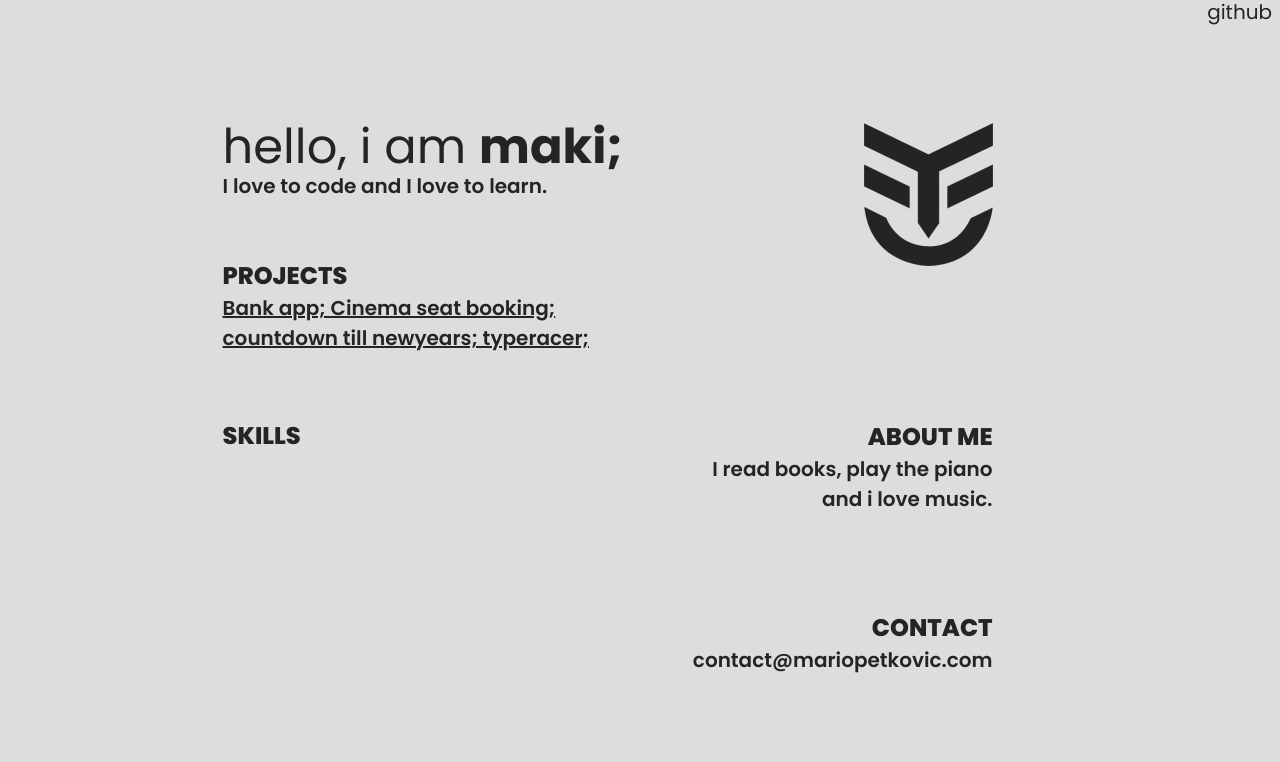
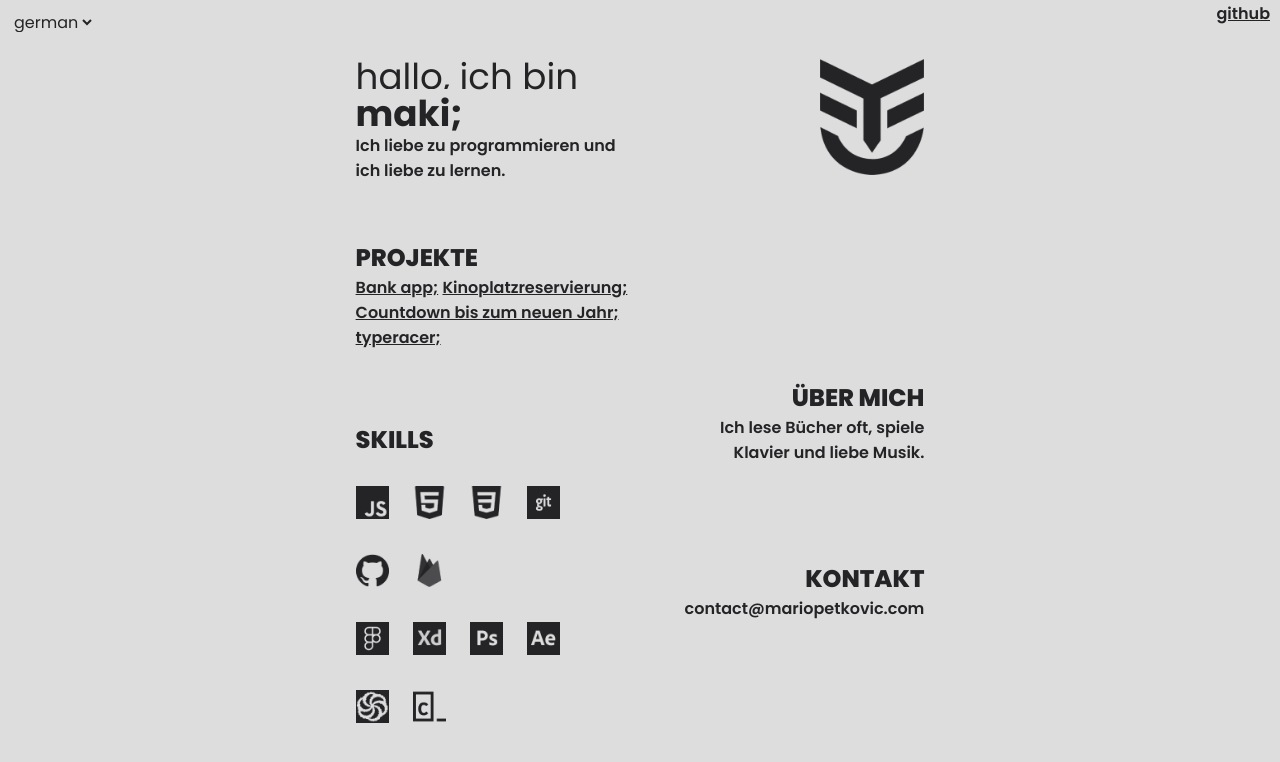
Before and after one commit to Mario-Pet/newPersonalWebsite, a plain HTML site: page index.html in a window 1280 px wide. Drawn offline with Linux system fonts and the light colour scheme.

Commit message:
added german, select still in progress

```diff
--- a/index.html
+++ b/index.html
@@ -9,24 +9,48 @@
     <script defer src="main.js"></script>
 </head>
 <body>
-    <span class="github">github</span>
+    <select>
+        <option>german</option>
+        <option>english</option>
+    </select>
+    <a class="line github" href="https://github.com/Mario-Pet">github</a>
     <div class="mainContainer">
         <div class="container">
             <section class="firstSection">
                 <div class="firstSectionFirstColumn">
-                    <span class="makiHeadline">hello, i am <span class="maki">maki;</span></span><br>
-                    <span class="line">I love to code and I love to learn.</span>
+                    <span class="makiHeadline">hallo, ich bin <span class="maki">maki;</span></span><br>
+                    <span class="line underHeadline">Ich liebe zu programmieren und ich liebe zu lernen.</span>
                 </div>
                 <div class="secondSectionFirstColumn">
-                    <span class="subHeadline">PROJECTS</span><br>
-                    <span class="projectsList line">Bank app; Cinema seat booking; countdown till newyears; typeracer;</span>
+                    <span class="subHeadline">PROJEKTE</span><br>
+
+                    <a href="projects/" class="line">Bank app;</a>
+                    <a href="projects/" class="line">Kinoplatzreservierung;</a>
+                    <a href="projects/" class="line">Countdown bis zum neuen Jahr;</a>
+                    <a href="projects/" class="line">typeracer;</a>
                 </div>
                 <div class="thirdSectionFirstColumn">
                     <span class="subHeadline">SKILLS</span>
                     <ul>
-                        <li></li>
-                        <li></li>
-                        <li></li>
+                        <li class="liFirstRow">
+                            <img title="Javascript" class="skillsImg liOther" src="imgs/wb/javascript.png">
+                            <img title="HTML5" class="skillsImg liOther" src="imgs/wb/html.png">
+                            <img title="CSS3" class="skillsImg liOther" src="imgs/wb/css.png">
+                            <img title="Git" class="skillsImg liOther" src="imgs/wb/git.png">
+                            <img title="Github" class="skillsImg liOther" src="imgs/wb/github.png">
+                            <img title="Firebase" class="skillsImg liOther" src="imgs/wb/firebase.png">
+                        </li>
+                        <li>
+                            <img title="Figma" class="skillsImg liOther" src="imgs/wb/figma.png">
+                            <img title="Adobe Xd" class="skillsImg liOther" src="imgs/wb/adobexd.png">
+                            <img title="Photoshop" class="skillsImg liOther" src="imgs/wb/photoshop.png">
+                            <img title="Adobe After Effects" class="skillsImg liOther" src="imgs/wb/aftereffects.png">
+
+                        </li>
+                        <li>
+                            <img title="Codewars" class="skillsImg liOther" src="imgs/wb/codewars.png">
+                            <img title="Codecademy" class="skillsImg"src="imgs/wb/codecademy.png">
+                        </li>
                     </ul>
                 </div>
             </section>
@@ -39,12 +63,12 @@
                 <div class="secondSectionThirdColumn"></div>
                 <div class="thirdSectionThirdColumn">
                     <div class="about">
-                        <span class="subHeadline">ABOUT ME</span><br>
-                        <span class="line">I read books, play the piano and i love music.</span>
+                        <span class="subHeadline">ÜBER MICH</span><br>
+                        <span class="line">Ich lese Bücher oft, spiele Klavier und liebe Musik.</span>
                     </div>
 
                     <div class="contact">
-                        <span class="subHeadline">CONTACT</span><br>
+                        <span class="subHeadline">KONTAKT</span><br>
                         <span class="line">contact@mariopetkovic.com</span>
                     </div>
 
--- a/main.css
+++ b/main.css
@@ -25,8 +25,8 @@
   display: flex;
   flex-direction: row;
 
-  height: 570px;
-  width: 770px;
+  height: 43%;
+  width: 45%;
 }
 
 section {
@@ -34,7 +34,7 @@ section {
 }
 
 span {
-  font-size: 20px;
+  /* font-size: 20px; */
 }
 
 .firstSection {
@@ -50,7 +50,7 @@ span {
   text-align: right;
 }
 
-.projectsList {
+a {
   text-decoration: underline;
 }
 
@@ -59,8 +59,8 @@ li {
 }
 .makiHeadline {
   text-decoration: none;
-  line-height: 48px;
-  font-size: 48px;
+  line-height: 100%;
+  font-size: 223%;
   margin: 0;
 }
 .subHeadline {
@@ -68,13 +68,17 @@ li {
   font-weight: 800;
 }
 .line {
-  font-size: 20px;
+  font-size: 100%;
   font-weight: 600;
 }
 
 .logo {
+  /*
   width: 129px;
   height: 143px;
+  */
+  width: 43.75%;
+  height: 43.7%;
 }
 
 .firstSectionThirdColumn {
@@ -87,25 +91,55 @@ li {
 }
 
 .secondSectionFirstColumn {
-  margin-bottom: 65px;
+  margin-bottom: 72px;
 }
 
 .maki {
   text-decoration: none;
   margin: 0;
-  font-size: 48px;
+
   font-weight: 700;
 }
 
 .secondSectionThirdColumn {
-  height: 153px;
+  height: 205px;
 }
 
 .about {
   margin-bottom: 96px;
 }
-
+select {
+  position: absolute;
+  top: 10px;
+  left: 10px;
+  border: none;
+  font-size: 16px;
+}
 .github {
-  float: right;
+  position: absolute;
+  top: 10px;
+  right: 10px;
   line-height: 8px;
 }
+
+.skillsImg {
+  width: 33px;
+  height: 33px;
+  margin-right: 20px;
+
+  margin-bottom: 28px;
+}
+ul {
+  margin: 0;
+  list-style: none;
+  padding-left: 0;
+}
+
+.liFirstRow {
+  margin-top: 29px;
+  margin-bottom: 0px !important;
+}
+
+.underHeadline {
+  font-size: 100%;
+}
```
Also changed, not shown: 2 other files.
